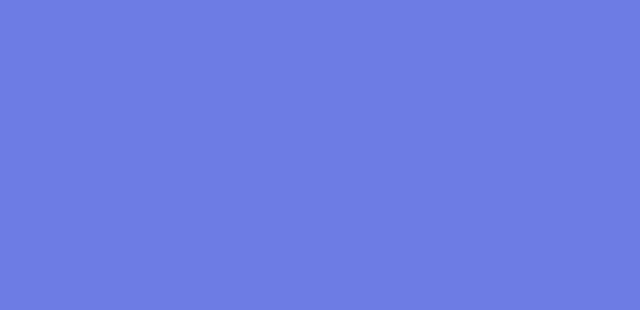
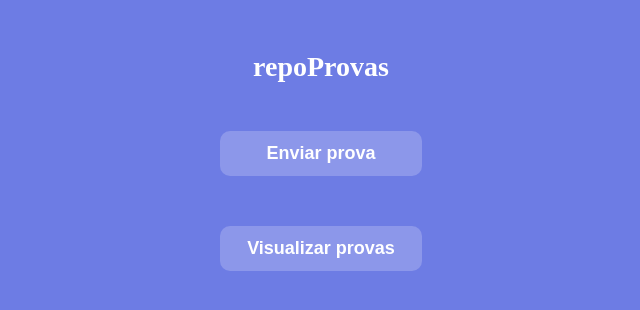
Before and after one commit to benhurfaria/repoProvasFront, a React (Create React App) app: page / in a window 1280 px wide. Shown: the top 310 px of the page, without its empty margins (319-959 px from the left). Built offline with nearby package versions, Linux system fonts and the light colour scheme.

Commit message:
home inicial

```diff
--- a/package.json
+++ b/package.json
@@ -8,6 +8,7 @@
     "@testing-library/user-event": "^13.5.0",
     "react": "^17.0.2",
     "react-dom": "^17.0.2",
+    "react-router-dom": "^6.1.1",
     "react-scripts": "5.0.0",
     "styled-components": "^5.3.3",
     "web-vitals": "^2.1.2"
--- a/public/index.html
+++ b/public/index.html
@@ -6,7 +6,6 @@
     <link rel="preconnect" href="https://fonts.googleapis.com">
     <link rel="preconnect" href="https://fonts.gstatic.com" crossorigin>
     <link href="https://fonts.googleapis.com/css2?family=Roboto:wght@300;400;500;700&display=swap" rel="stylesheet">
-
     <title>repoProvas</title>
   </head>
   <body>
--- a/src/App.js
+++ b/src/App.js
@@ -1,9 +1,17 @@
 import GlobalStyle from './assets/GlobalStyle';
+import { BrowserRouter, Routes, Route } from 'react-router-dom';
+import Home from './components/pages/Home';
+import Send from './components/pages/Send';
 
 export default function App() {
   return (
-    <GlobalStyle>
-    oi
-    </GlobalStyle>
+    <BrowserRouter>
+      <GlobalStyle/>
+      <Routes>
+        <Route exact path="/" element ={<Home/>}/>
+        <Route exact path="/send" element={<Send/>}/>
+        <Route exact path="/view" element={<Send/>}/>
+      </Routes>
+    </BrowserRouter>
   );
 }
--- /dev/null
+++ b/src/components/pages/Home.js
@@ -0,0 +1,22 @@
+import {
+    Main,
+    Title,
+    Button,
+} from '../styles/Home_Style';
+import { Link } from 'react-router-dom';
+
+export default function Home(){
+    return (
+        <Main>
+            <Title>repoProvas</Title>
+            <Link to="/send">
+                <Button width="202px" height="45px" size="18px" margin="50px">
+                    Enviar prova
+                </Button>
+            </Link>
+            <Button width="202px" height="45px" size="18px" margin="50px">
+              Visualizar provas
+            </Button>
+        </Main>
+    )
+}
--- /dev/null
+++ b/src/components/pages/Send.js
@@ -0,0 +1,8 @@
+import { Main } from "../styles/Home_Style";
+
+export default function Send(){
+    return (
+        <Main>
+        </Main>
+    );
+}
--- /dev/null
+++ b/src/components/styles/Home_Style.js
@@ -0,0 +1,38 @@
+import styled from "styled-components";
+
+const Main = styled.div`
+  width: 100vw;
+  height: 100vh;
+  display: flex;
+  flex-direction: column;
+  align-items: center;
+`;
+
+const Title = styled.p`
+  font-weight: bold;
+  font-size: 28px;
+  text-align: center;
+  color: #ffffff;
+  margin-top: 53px;
+`;
+
+const Button = styled.button`
+  width: ${(props) => props.width};
+  height: ${(props) => props.height};
+  border: none;
+  border-radius: 10px;
+  background-color: #8c97ea;
+  color: #ffffff;
+  font-weight: bold;
+  margin-top: ${(props) => props.margin};
+  font-size: ${(props) => props.size};
+  :focus {
+    outline: transparent;
+  }
+`;
+
+export{
+    Main,
+    Title,
+    Button,
+}
```
Also changed, not shown: 1 other file (tests, documents, lock files or other folders).
